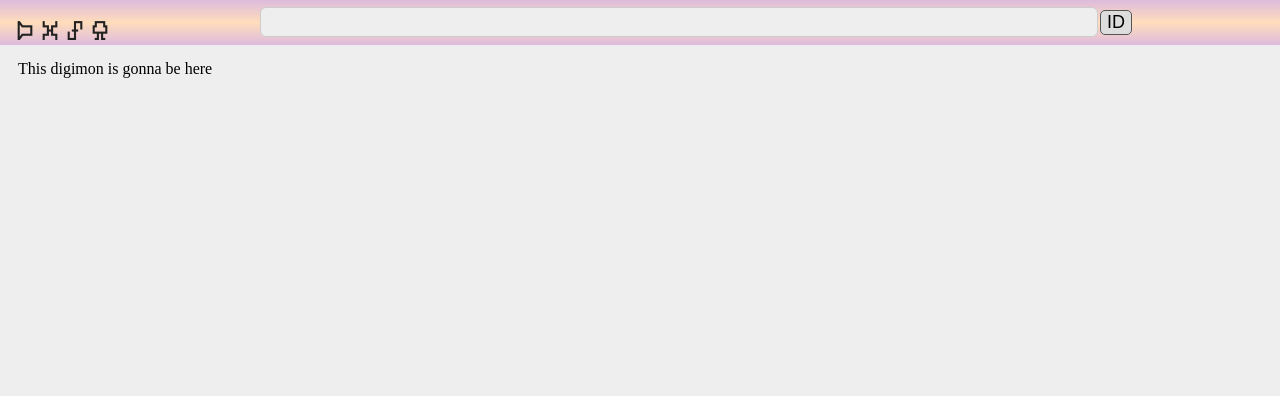
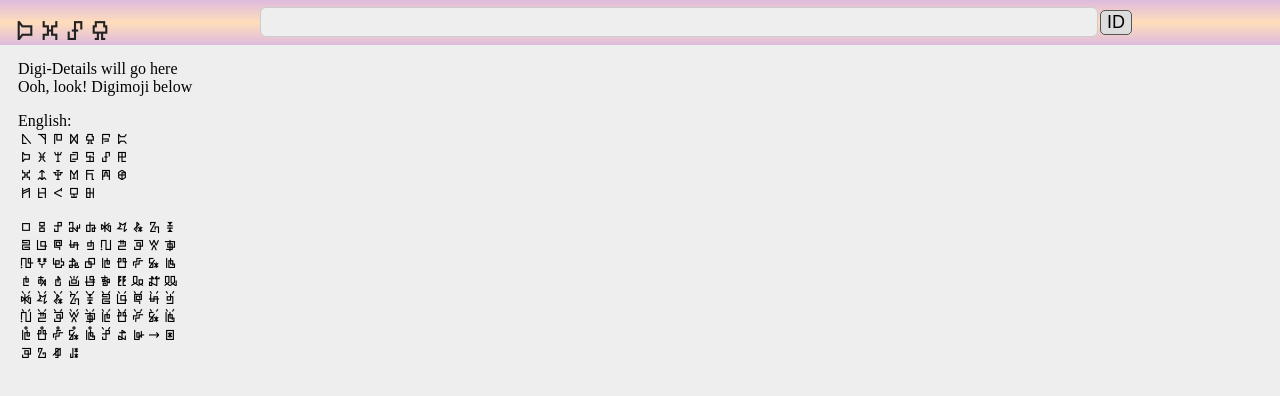
Before and after one commit to AVellucci/avellucci.github.io, a plain HTML site: page index.html in a window 1280 px wide. Shown: the top 396 px of the page. Drawn offline with Linux system fonts and the light colour scheme; files whose address does not match are found by name.

Commit message:
digimoji Alphabet

```diff
--- a/index.html
+++ b/index.html
@@ -12,7 +12,13 @@
 		<span id="Search"><input type="text" id="Serial" name="Search"><input type="submit" id="submit" name="Submit" value="ID"></span>
 	</div>
 	<div class="digimon">
-		This digimon is gonna be here
+		<p>Digi-Details will go here<br />
+		Ooh, look! Digimoji below</p>
+		<p>
+			English:<br />
+			<span style="font-family: digimoji;">ABCDEFG<br />HIJKLMN<br />OPQRSTU<br />VWXYZ</span>
+		</p>
+		<span style="font-family: digimoji;">アイウエオカキクケコ<br>サシスセソタチツテト<br>ナニヌネノハヒフヘホ<br>マミムメモラリルレロ<br>ガギグゲゴザジズゼゾ<br>ダヂヅデドバビブベボ<br>パピプペポヴワヲーン<br>ッヤユヨ</span>
 	</div>
 </body>
 </HTML>
```
